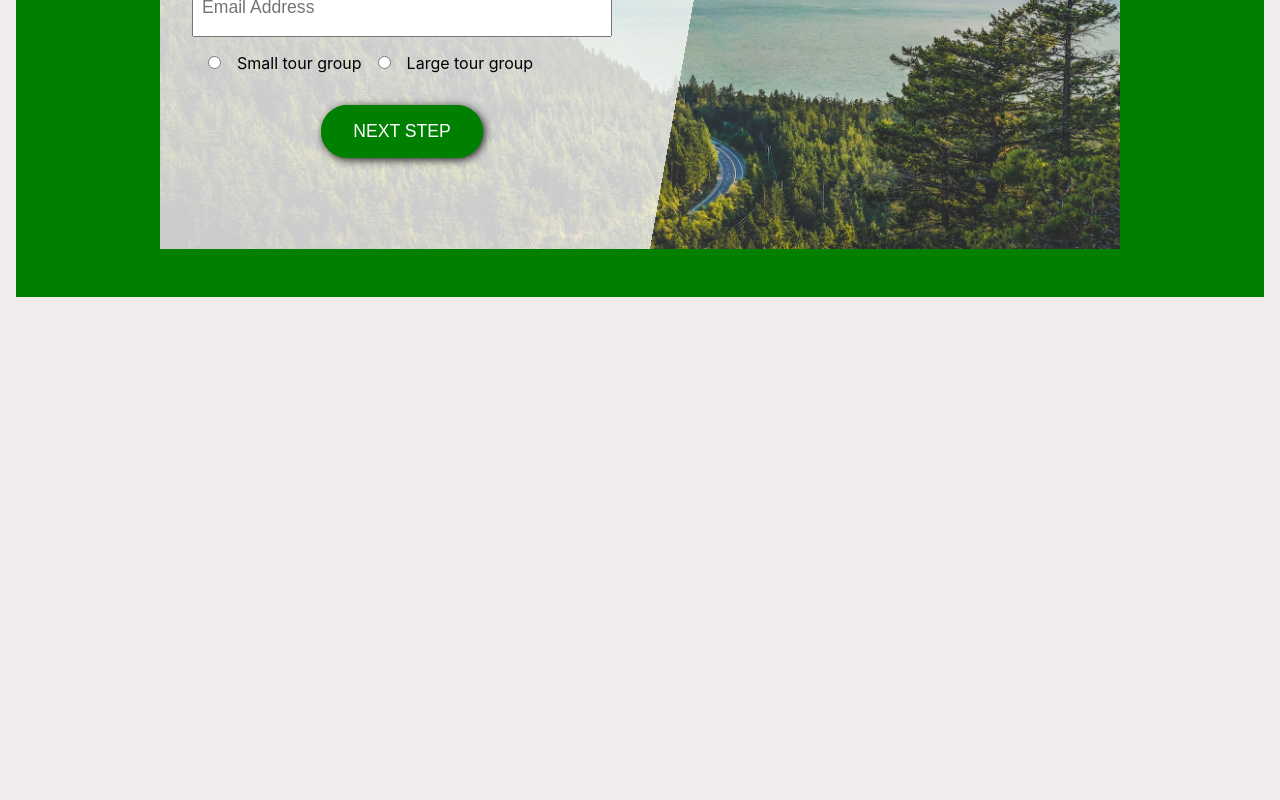
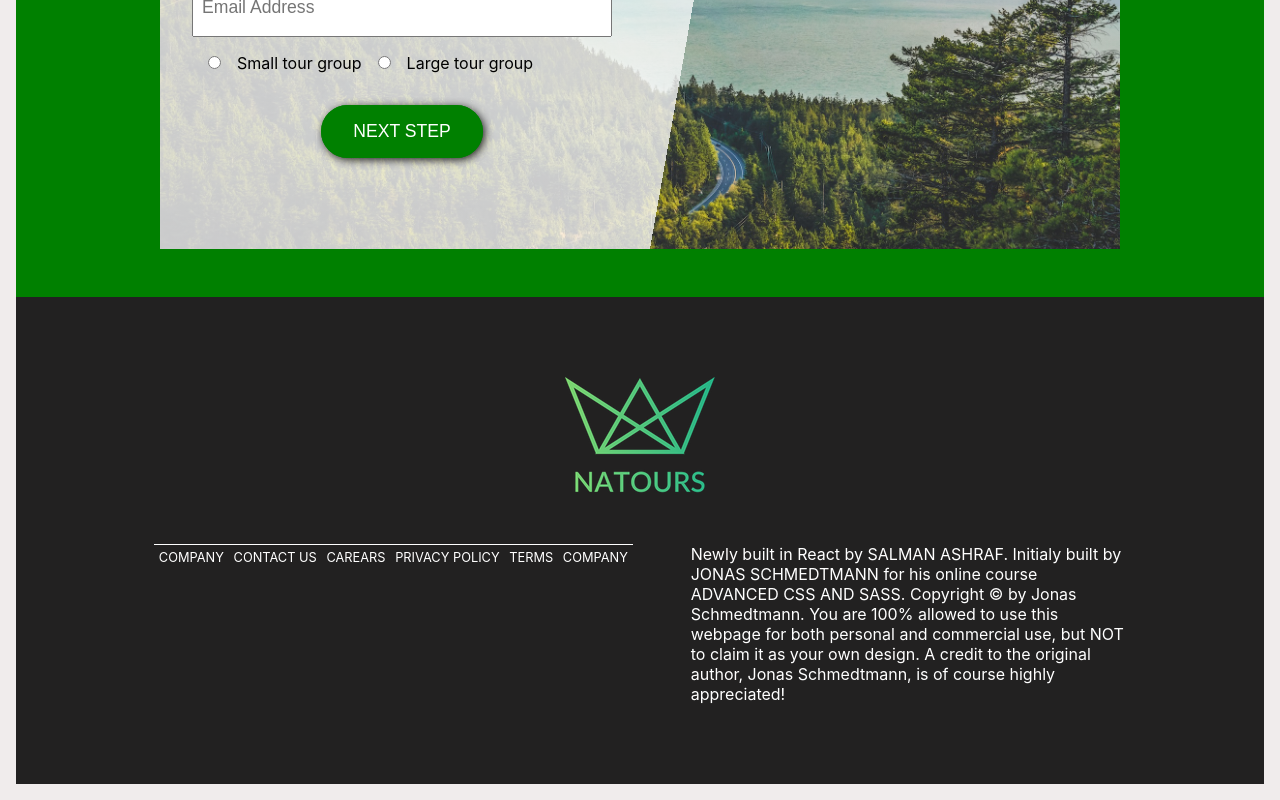
Before and after one commit to ashrofdev/natours-in-react, a React (Create React App) app: page / in a window 1280 px wide. Shown: the part 4399-5199 px from the top of the page. Before the commit the page ends 4712 px from the top, so only its background shows below. Built offline with nearby package versions, Linux system fonts and the light colour scheme.

Commit message:
building footer

```diff
--- a/src/App.js
+++ b/src/App.js
@@ -7,6 +7,7 @@ import Features from './components/features/Features';
 import Tours from './components/tours/Tours';
 import Testi from './components/testi/testi';
 import Booking from './components/booking/Booking';
+import Footer from './components/footer/Footer';
 
 
 function App() {
@@ -18,6 +19,7 @@ function App() {
       <Tours/>
       <Testi/>
       <Booking/>
+      <Footer/>
     </div>
   );
 }
--- /dev/null
+++ b/src/components/footer/Footer.js
@@ -0,0 +1,32 @@
+import React from 'react'
+import './footer.css'
+
+const Footer = () => {
+    return (
+        <div className="footer">
+            <img src={require('../img/logo-green-1x.png')}/>
+            <div className="foot">
+                <div className="left">
+                    <ul>
+                        <li>company</li>
+                        <li>contact us</li>
+                        <li>carears</li>
+                        <li>privacy policy</li>
+                        <li>terms</li>
+                        <li>company</li>
+                    </ul>
+                </div>
+                <div className="text">
+                Newly built in React by SALMAN ASHRAF. Initialy
+                built by JONAS SCHMEDTMANN for his online course
+                ADVANCED CSS AND SASS. Copyright © by Jonas Schmedtmann.
+                 You are 100% allowed to use this webpage for both personal
+                  and commercial use, but NOT to claim it as your own design.
+                   A credit to the original author, Jonas Schmedtmann, is of course
+                   highly appreciated!
+                </div>
+            </div>
+        </div>
+    )
+}
+export default Footer
--- /dev/null
+++ b/src/components/footer/footer.css
@@ -0,0 +1,39 @@
+.footer {
+    padding: 5rem;
+    background-color: rgb(34, 33, 33);
+    display: flex;
+    flex-direction: column;
+    align-items: center;
+}
+.foot {
+    display: flex;
+    justify-content: space-evenly;
+    margin-top: 3rem;
+}
+.foot .left {
+    border-top: 1px solid white;
+
+}
+.left ul {
+    display: flex;
+    list-style: none;
+    padding: 0;
+    margin: 0;
+}
+.left ul li {
+    font-size: .8rem;
+    text-transform: uppercase;
+    list-style: none;
+    color: white;
+    padding: .3rem;
+    cursor: pointer;
+    transition: all .3s;
+}
+.left ul li:hover {
+    transform: rotate(5deg);
+    color: green;
+}
+.foot .text {
+    color: white;
+    width: 40%;
+}
```
